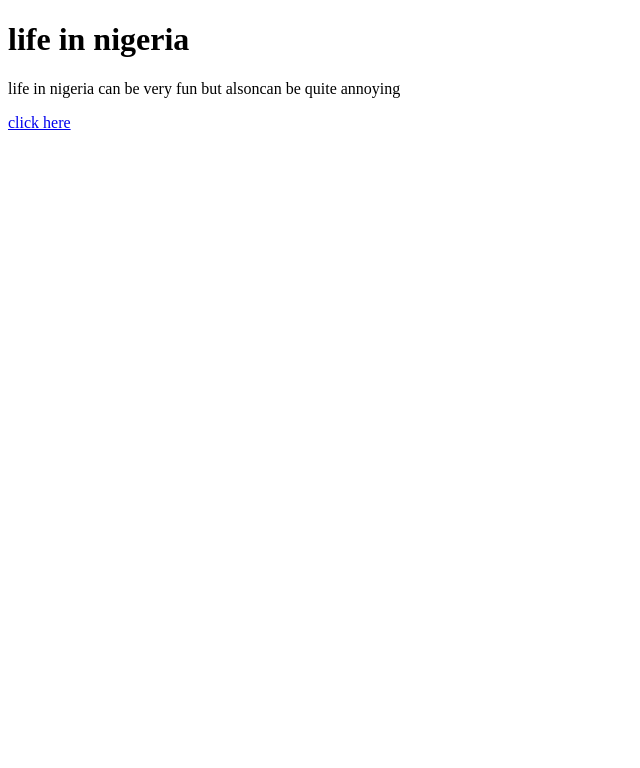
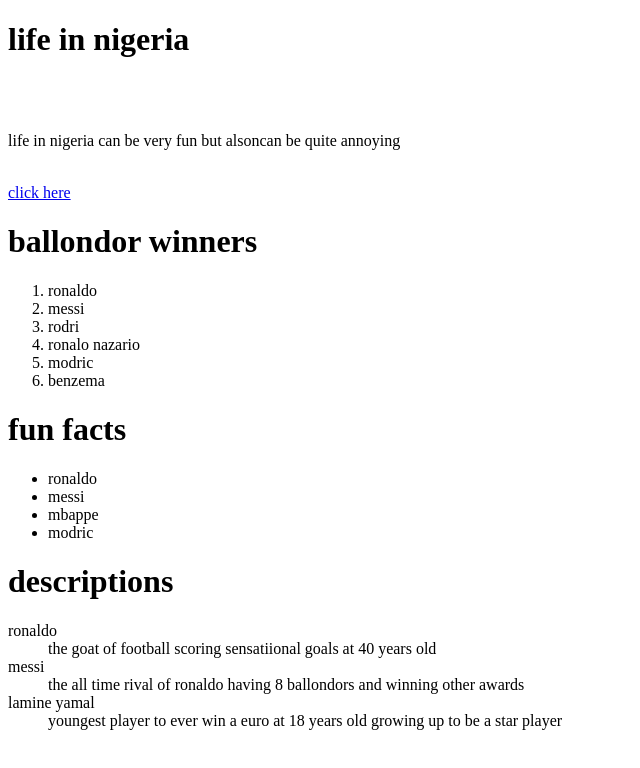
Before and after one commit to incognitoorange/links-tables-and-lists, a plain HTML site: page index.html in a window 1280 px wide. Shown: the whole page, without its empty margins (0-640 px from the left). Drawn offline with Linux system fonts and the light colour scheme.

Commit message:
second commit

```diff
--- a/index.html
+++ b/index.html
@@ -6,8 +6,30 @@
     <title>Document</title>
 </head>
 <body>
- <h1>life in nigeria</h1>
+ <h1>life in nigeria</h1> <br><br>
  <p>life in nigeria can be very fun but alsoncan be quite annoying </p>
- <a href="https://www.internations.org/nigeria-expats/guide/living-short">click here</a>
+ <a href="https://www.internations.org/nigeria-expats/guide/living-short"><br>click here</a>
+ <h1>ballondor winners</h1>
+ <ol>
+<li>ronaldo</li>
+<li>messi</li>
+<li>rodri</li>
+<li>ronalo nazario</li>
+<li>modric</li>
+<li>benzema</li>
+ </ol>
+<h1>fun facts</h1>
+<ul>
+<li>ronaldo</li>
+<li>messi</li>
+<li>mbappe</li>
+<li>modric</li>
+</ul>
+<h1>descriptions</h1>
+<dl>
+<dt>ronaldo</dt><dd>the goat of football scoring sensatiional goals at 40 years old</dd>
+<dt>messi</dt><dd>the all time rival of ronaldo having 8 ballondors and winning other awards</dd>
+<dt>lamine yamal</dt><dd>youngest player to ever win a euro at 18 years old growing up to be a star player </dd>
+</dl>
 </body>
 </html>
```
Also changed, not shown: 1 other file.
